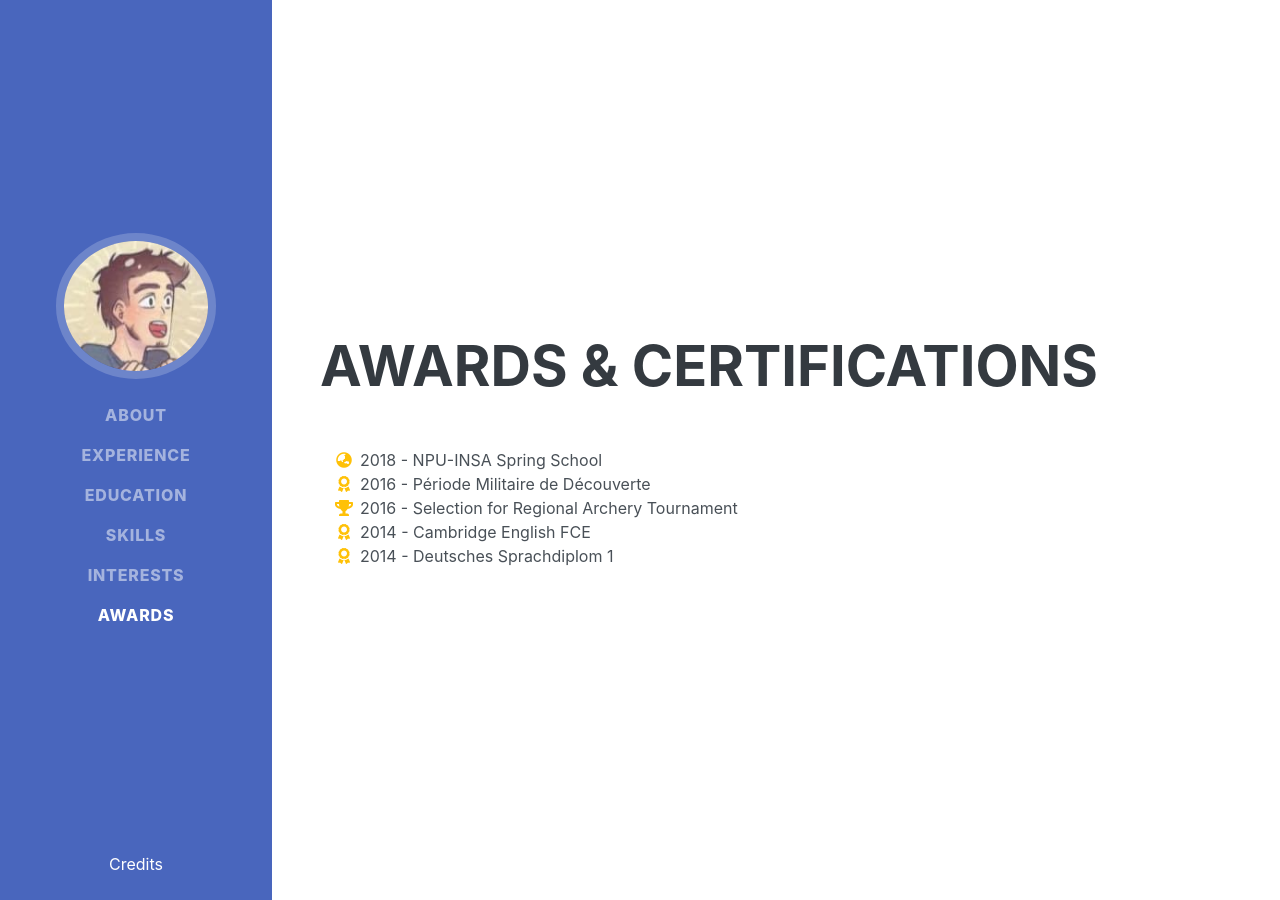
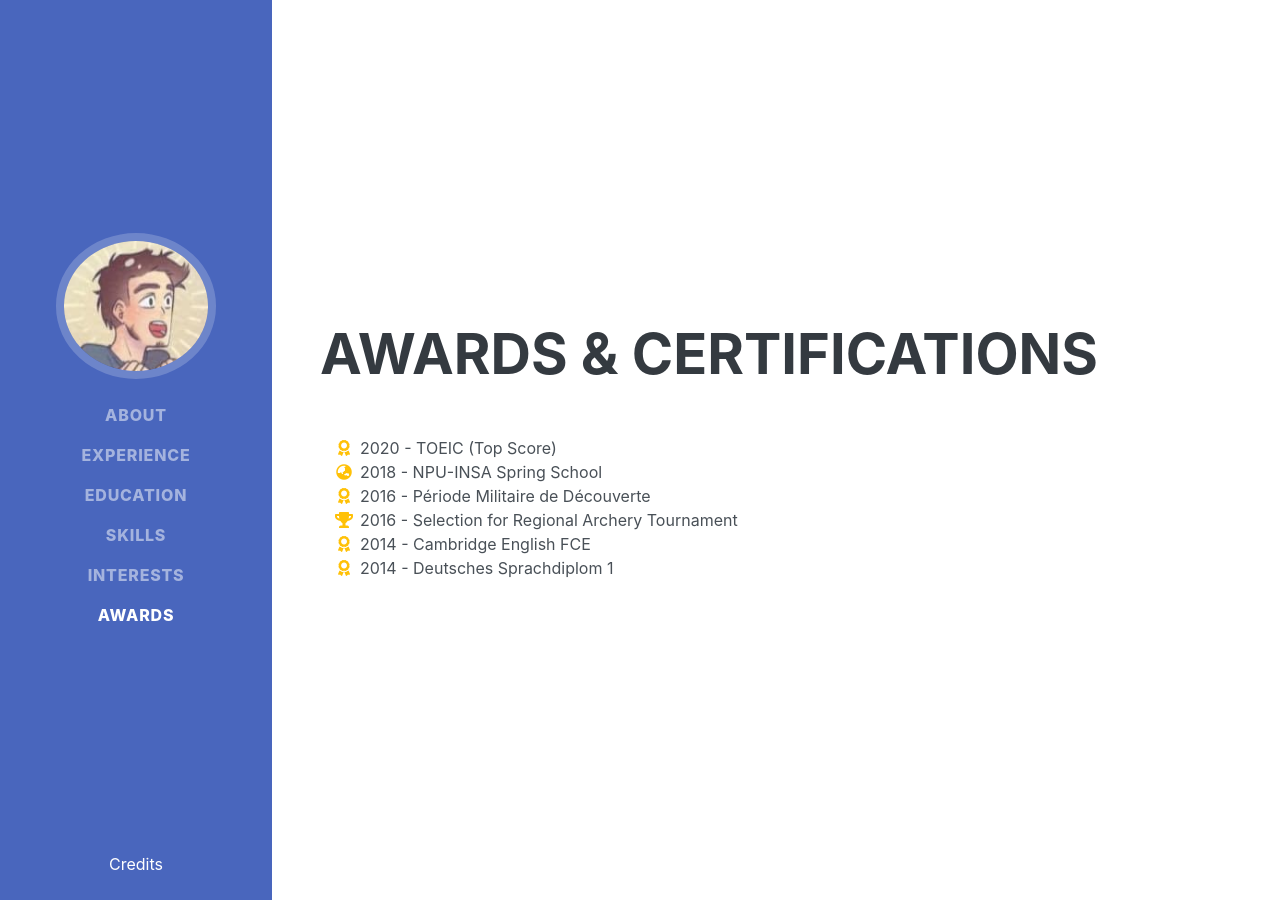
Before and after one commit to nk-fouque/resume, a Jekyll site: the page built from index.md, in a window 1280 px wide and 900 px high, scrolled down 5780 px. Built offline with Jekyll 4.4.1, drawn with Linux system fonts in a browser that asks for light colours; some web fonts are replaced.

Commit message:
content(Awards): TOEIC

```diff
--- a/_data/awards.yml
+++ b/_data/awards.yml
@@ -13,3 +13,6 @@
 - year: 2018
   name: NPU-INSA Spring School
   icon: fas fa-globe-asia
+- year: 2020
+  name: TOEIC (Top Score)
+  icon: fas fa-award
--- a/docs/feed.xml
+++ b/docs/feed.xml
@@ -1 +1 @@
-<?xml version="1.0" encoding="utf-8"?><feed xmlns="http://www.w3.org/2005/Atom" ><generator uri="https://jekyllrb.com/" version="4.0.0">Jekyll</generator><link href="http://localhost:4000/resume/feed.xml" rel="self" type="application/atom+xml" /><link href="http://localhost:4000/resume/" rel="alternate" type="text/html" /><updated>2020-08-31T16:59:37+02:00</updated><id>http://localhost:4000/resume/feed.xml</id><title type="html">Nick’s Rants</title><subtitle>My interactive resume</subtitle></feed>
+<?xml version="1.0" encoding="utf-8"?><feed xmlns="http://www.w3.org/2005/Atom" ><generator uri="https://jekyllrb.com/" version="4.0.0">Jekyll</generator><link href="http://localhost:4000/resume/feed.xml" rel="self" type="application/atom+xml" /><link href="http://localhost:4000/resume/" rel="alternate" type="text/html" /><updated>2020-08-31T17:04:56+02:00</updated><id>http://localhost:4000/resume/feed.xml</id><title type="html">Nick’s Rants</title><subtitle>My interactive resume</subtitle></feed>
--- a/docs/index.html
+++ b/docs/index.html
@@ -977,6 +977,11 @@ The Goal was to use Infrared line detectors, an Ultrasound ditance detector and
 
 
             <li>
+                <i class="fa-li fas fa-award text-warning"></i>
+                2020 - TOEIC (Top Score)
+            </li>
+
+            <li>
                 <i class="fa-li fas fa-globe-asia text-warning"></i>
                 2018 - NPU-INSA Spring School
             </li>
```
